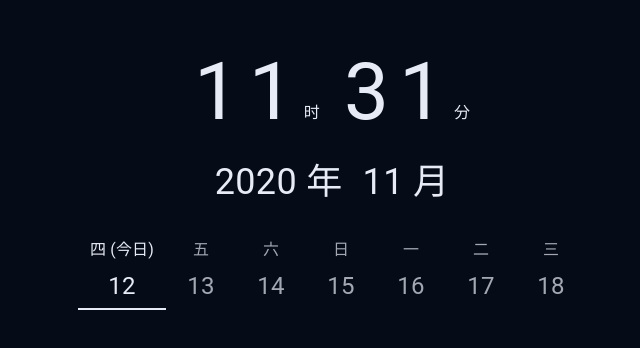
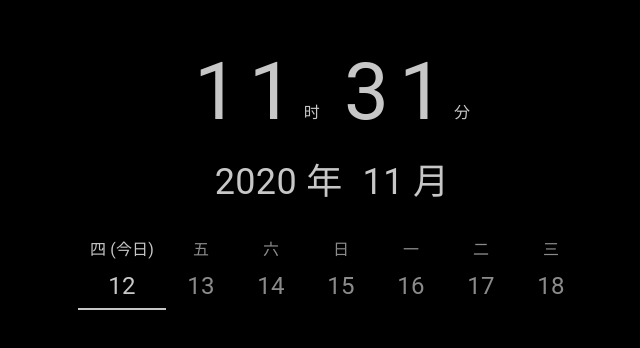
Before and after one commit to Lun9803/lun9803.github.io, a React (Create React App) app: page / in a window 1280 px wide. Shown: the top 348 px of the page, without its empty margins (308-948 px from the left). Built offline with nearby package versions, Linux system fonts and the light colour scheme.

Commit message:
LunsHomePage adjusted colour, updated popper style

```diff
--- a/src/components/TimeSection/TimeSection.js
+++ b/src/components/TimeSection/TimeSection.js
@@ -47,7 +47,10 @@ const useStyles = makeStyles({
         }
     },
     popper:{
-        whiteSpace:'pre-wrap'
+        '& div':{
+            background:blackSecondary,
+            padding:12
+        }
     },
     toolTipText:{
         fontSize:13.75,
@@ -139,6 +142,7 @@ function TimeSection(props) {
                                 key={el.name+'-'+el.date+'-tooltip'}
                                 title={<Typography className={classes.toolTipText}>{`${el.fullDate}`}</Typography>}
                                 placement='top'
+                                PopperProps={{className:classes.popper}}
                             >
                                 <Tab
                                     className={classes.tab}
--- a/src/palette.js
+++ b/src/palette.js
@@ -1,4 +1,3 @@
-export const black = '#050b17'
-export const white = '#e6ebf5'
-export const whiteSecondary = '#a0a8b8'
-export const blackSecondary = '#373a40'
+export const black = '#000000'
+export const white = '#c7c7c7'
+export const blackSecondary = '#2b2b2b'
```
